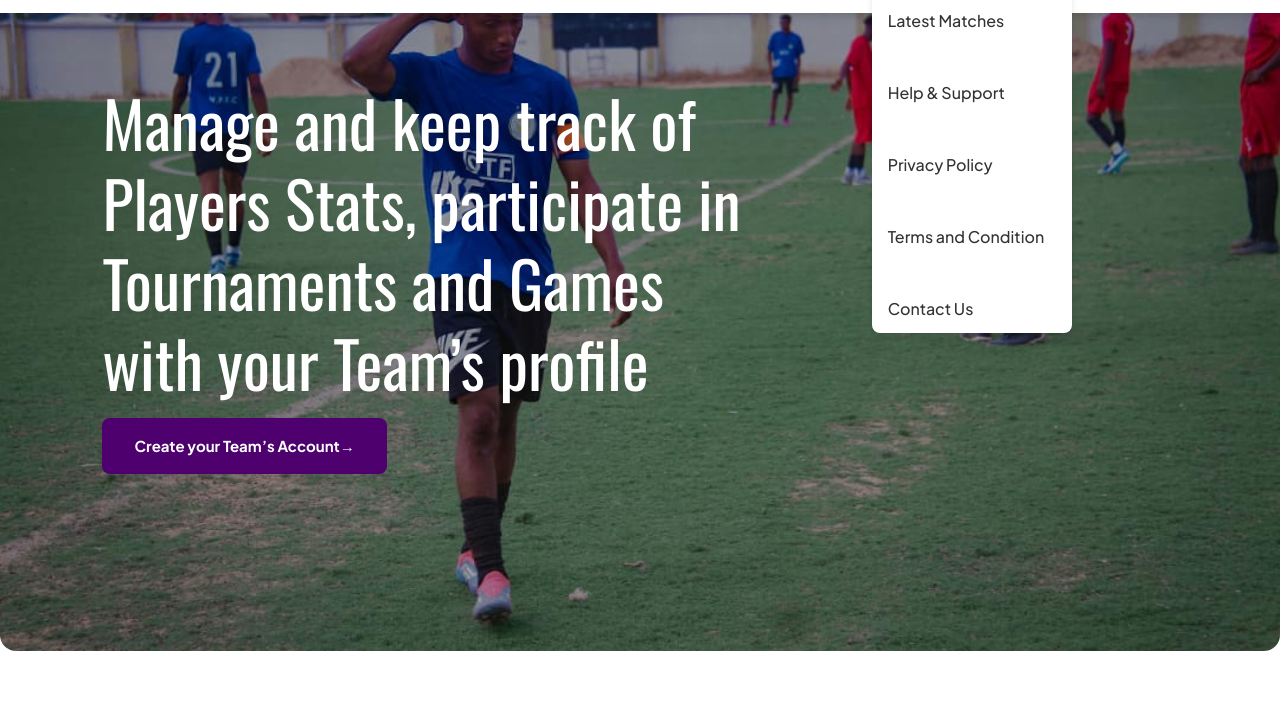
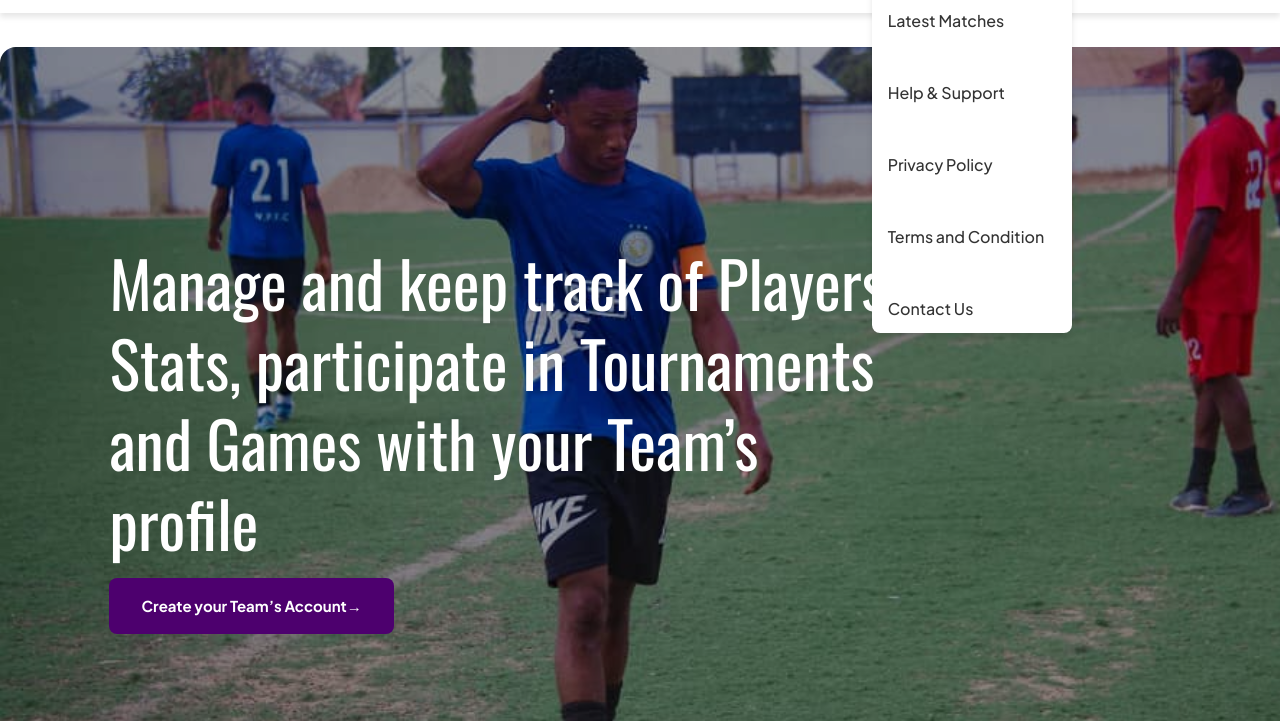
Before and after one commit to adeniyipeter/playing-for, a plain HTML site: page index.html in a window 1280 px wide. Shown: the part 79-800 px from the top of the page. Drawn offline with nearby package versions, Linux system fonts and the light colour scheme; a script that the page names is missing.

Commit message:
landing page

```diff
--- a/player.css
+++ b/player.css
@@ -205,6 +205,11 @@ color:var(--primary-light);
     position: relative;
     border-radius: 16px;
     background-blend-mode: multiply;
+    width: 1560px;
+height: 825px;
+margin: 100px auto;
+
+
   }
 
   .hero-content {
```
